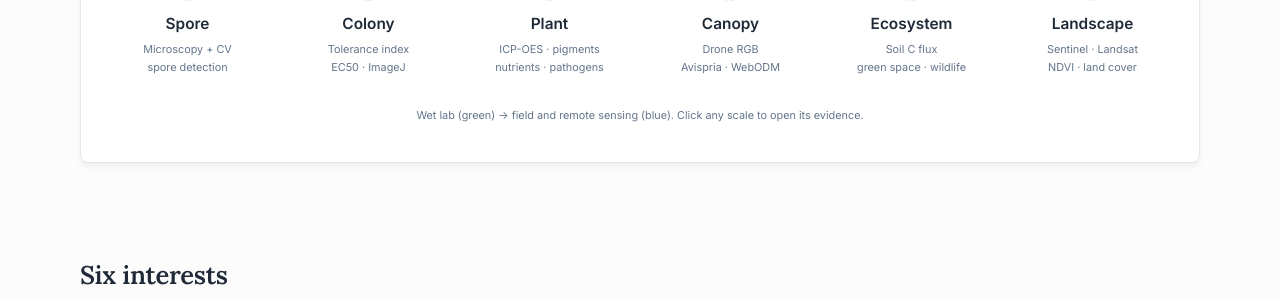
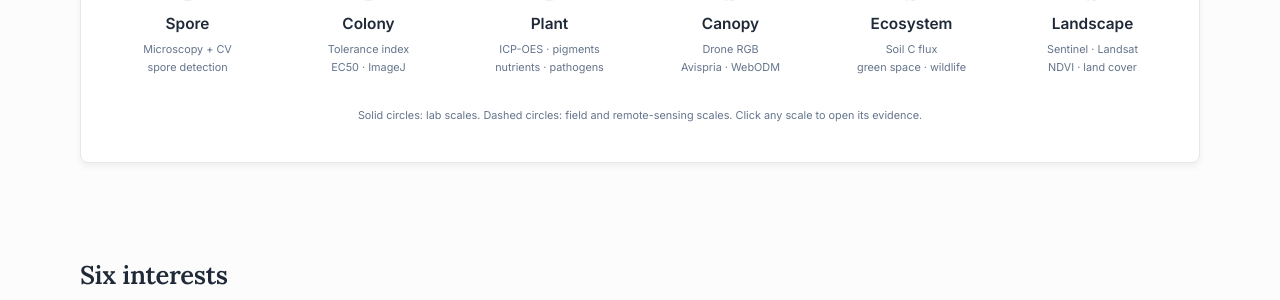
Before and after one commit to mdhashibulhossain/mdhashibulhossain.github.io, a Jekyll site: the page built from research.html, in a window 1280 px wide and 900 px high, scrolled down 1284 px. Shown: the part 152-452 px from the top of the window. Built offline with Jekyll 4.4.1, drawn with Linux system fonts in a browser that asks for light colours.

Commit message:
Add files via upload

```diff
--- a/research.html
+++ b/research.html
@@ -114,7 +114,7 @@ track: bridge
       <path class="i-bridge" d="M900 122 V72 M894 78 L900 70 L906 78"/>
       <!-- landscape raster -->
       {% for rr in (0..3) %}{% for cc in (0..3) %}<rect class="i-cell i-op{{ rr | times: 3 | plus: cc | modulo: 4 }}" x="{{ cc | times: 18 | plus: 1064 }}" y="{{ rr | times: 18 | plus: 76 }}" width="18" height="18"/>{% endfor %}{% endfor %}
-      <text class="dg-sub" x="600" y="300" text-anchor="middle">Wet lab (green) → field and remote sensing (blue). Click any scale to open its evidence.</text>
+      <text class="dg-sub" x="600" y="300" text-anchor="middle">Solid circles: lab scales. Dashed circles: field and remote-sensing scales. Click any scale to open its evidence.</text>
     </svg>
   </div>
   <ol class="dg-mobile m-steps">
```
